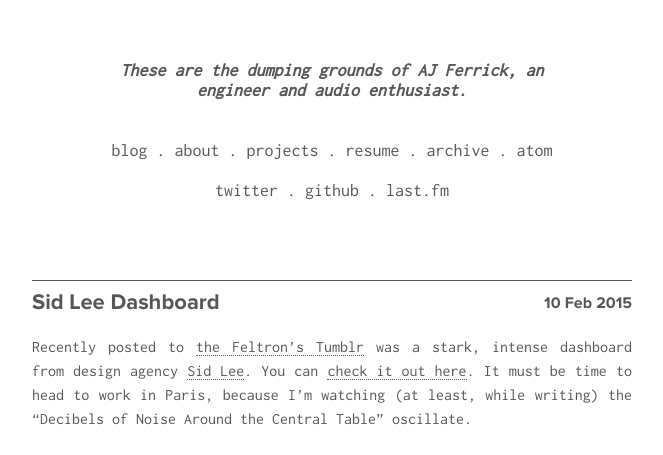
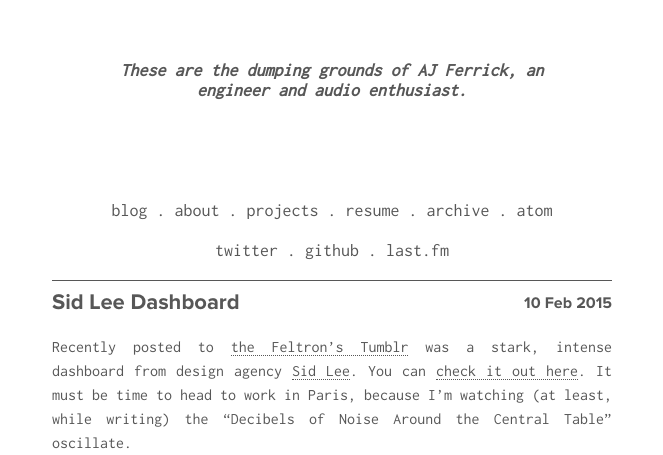
Before and after one commit to ajferrick/blog, a Jekyll site: the page built from _posts/2015-02-10-sidlee-dashboard.md, in a window 1280 px wide. Shown: the top 455 px of the page, without its empty margins (308-971 px from the left). Built offline with Jekyll 4.4.1, drawn with Linux system fonts in a browser that asks for light colours; nearby versions of some CDN libraries; grey boxes are pictures that could not be loaded.

Commit message:
Some mobile fixes.

```diff
--- a/_layouts/default.html
+++ b/_layouts/default.html
@@ -8,6 +8,7 @@
     <link rel="stylesheet" href="//netdna.bootstrapcdn.com/font-awesome/4.0.3/css/font-awesome.css">
     <link rel="stylesheet" type="text/css" href="/css/master.css">
     <link rel="alternate" type="application/atom+xml" href="/feed/atom.xml">
+    <meta name=viewport content="width=device-width, initial-scale=0.5">
 </head>
 
 <body>
--- a/css/master.css
+++ b/css/master.css
@@ -1,12 +1,11 @@
 /* Generic definitions and page defaults*/
 html {
     margin: 0;
-    padding: 0;
 }
 body {
-    width: 600px;
+    width: 560px;
     margin: auto;
-    padding: 0;
+    padding: 0 20px 0 20px;
     font-family: "Inconsolata";
     color: #575757;
     background-color: #fff;
@@ -38,13 +37,13 @@
 .intro {
     width: 450px;
     margin: auto;
-    padding: 60px 0 60px 0;
 }
 .intro h2 {
     margin: 0 0 40px 0;
     font-size: 18px;
     font-style: italic;
     text-align: center;
+    padding: 60px 0 60px 0;
 }
 .intro nav p {
     text-align: center;
@@ -53,9 +52,6 @@
 
 
 /* Content framing */
-section {
-    width: 600px;
-}
 section article {
     margin: 0 0 120px 0;
     padding: 10px 0 0 0;
@@ -98,7 +94,7 @@
     line-height: 150%;
 }
 .content-body img {
-    width: 800px;
+    width: 100%;
     max-width: 100%;
 }
 
```
